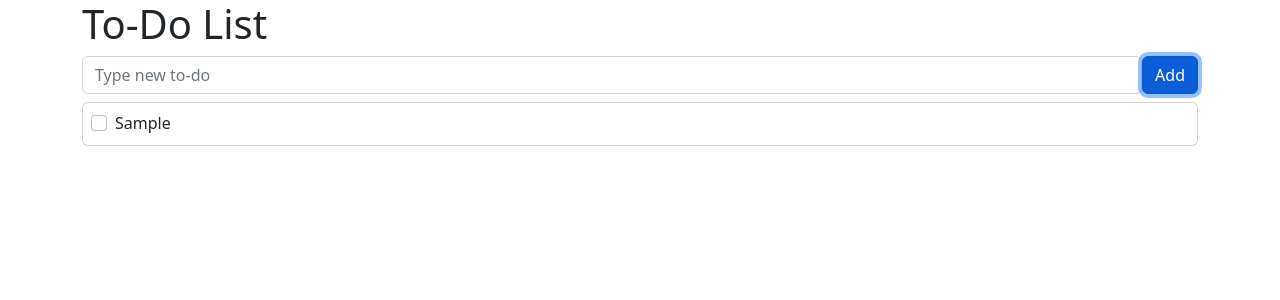
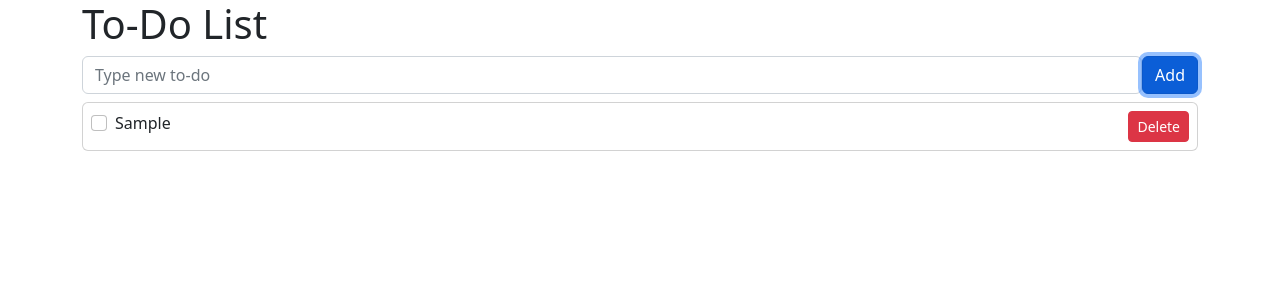
Before and after one commit to carrot31/todo, a Vue app: page / in a window 1280 px wide. Both pictures are taken after typing "Sample" into the empty fields and a click on the button "Add". Shown: the top 300 px of the page. Built offline with nearby package versions, Linux system fonts and the light colour scheme.

Commit message:
[16] todo 삭제

```diff
--- a/src/App.vue
+++ b/src/App.vue
@@ -22,9 +22,12 @@
         </div>
         <div v-show="hasError" style="color: red">This field can't be empty</div>
       </form>
+      <div v-if="!todos.length">
+        추가된 Todo가 없습니다.
+      </div>
       <div class="card mt-2" v-for="(todo,j) in todos" :key="todo+j">
-        <div class="card-body p-2">
-          <div class="form-check">
+        <div class="card-body p-2 d-flex">
+          <div class="form-check flex-grow-1">
             <input
               class="form-check-input"
               type="checkbox"
@@ -33,6 +36,14 @@
             <label class="form-check-label" :class="{todo: todo.completed}">
               {{todo.subject}}
             </label>
+          </div>
+          <div>
+            <button
+              class="btn btn-danger btn-sm"
+              @click="deleteTodo(j)"
+            >
+            Delete
+            </button>
           </div>
         </div>
       </div>
@@ -67,12 +78,17 @@ export default {
       }
     }
 
+    const deleteTodo = (i) =>{
+      todos.value.splice(i, 1);
+    }
+
 		return {
       todoStyle,
       hasError,
       todos,
 			todo,
       onSubmit,
+      deleteTodo,
 		};
 	},
 }
```
